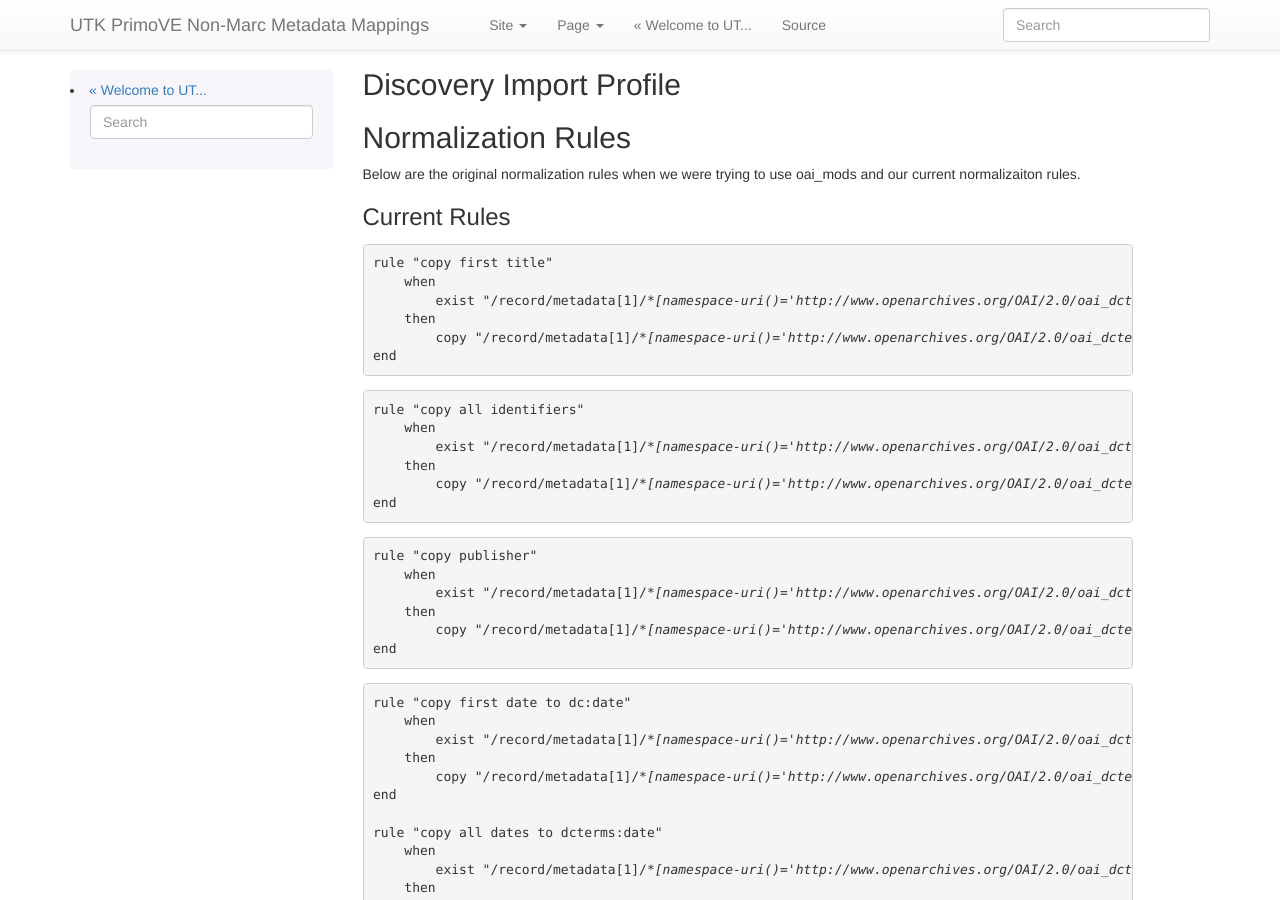
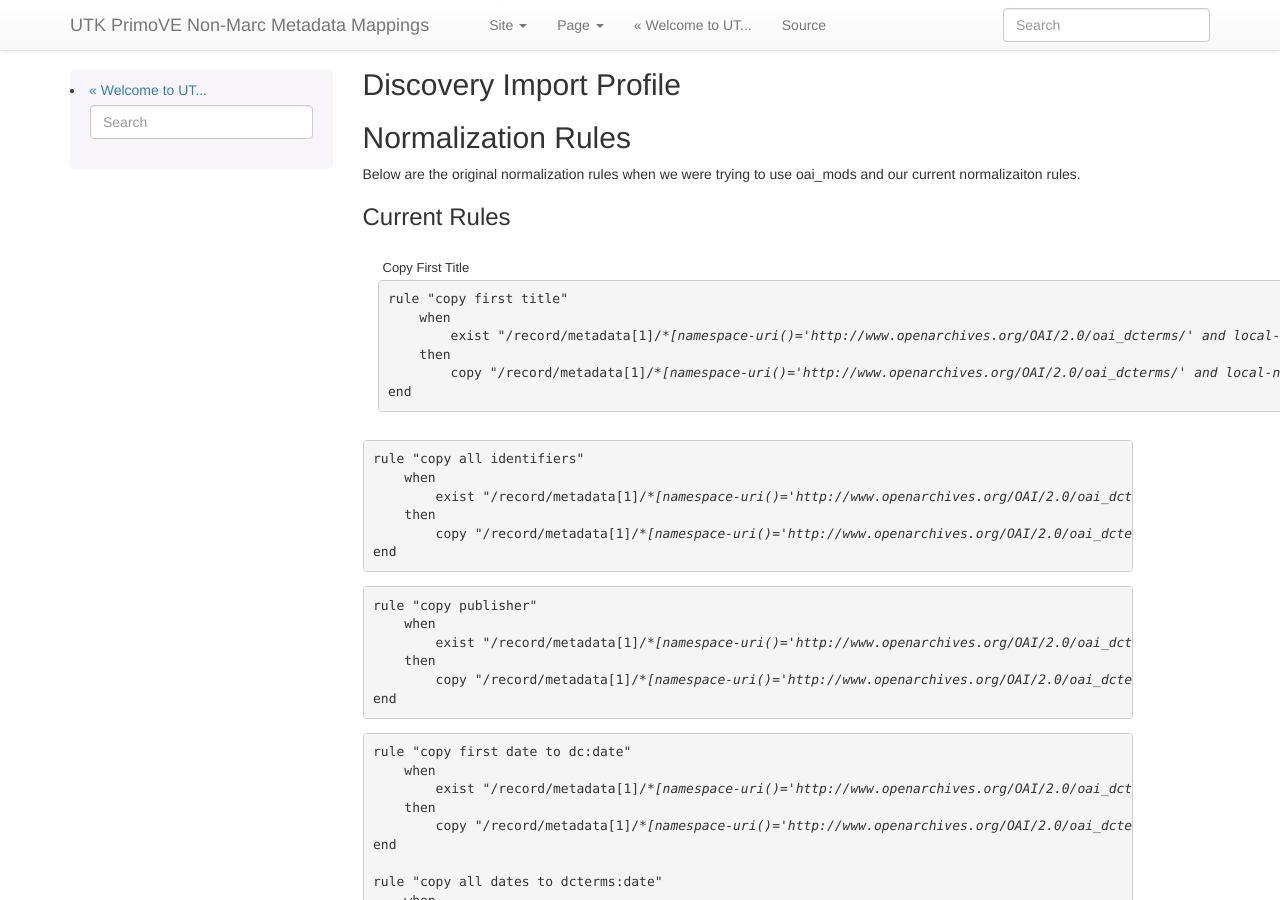
Before and after one commit to markpbaggett/primove_metadata, a Sphinx documentation site: the page built from docs/source/external_sources/archivesspace.rst, in a window 1280 px wide and 900 px high, scrolled down 2079 px. Built offline with Sphinx 7.4.7, drawn with Linux system fonts in a browser that asks for light colours.

Commit message:
Test if you can caption code blocks.

```diff
--- a/docs/source/external_sources/archivesspace.rst
+++ b/docs/source/external_sources/archivesspace.rst
@@ -123,6 +123,7 @@ Current Rules
 
 .. code-block:: rst
     :name: Copy First Title
+    :caption: Copy First Title
 
     rule "copy first title"
         when
```
